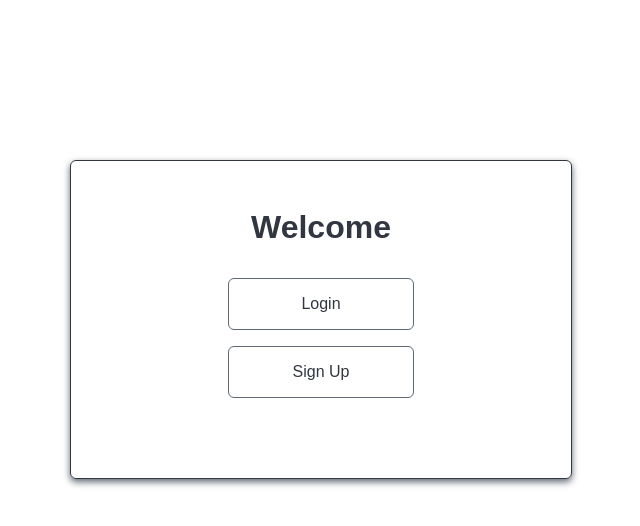
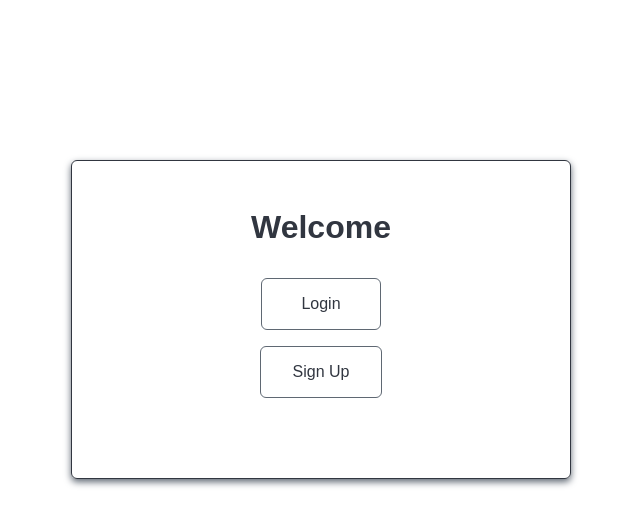
Before and after one commit to cameron-nye/trainer-portal, a React (Create React App) app in the folder client/: page / in a window 1280 px wide. Shown: the top 526 px of the page, without its empty margins (319-959 px from the left). Built offline with nearby package versions, Linux system fonts and the light colour scheme.

Commit message:
Added global style

```diff
--- a/client/src/index.scss
+++ b/client/src/index.scss
@@ -3,9 +3,10 @@
 * {
   font-family: 'Dosis', sans-serif;
   color: $text-color;
+  box-sizing: border-box;
 }
 
-body, ul, h1, h2, h3, h4, h5, h6 {
+body, ul, h1, h2, h3, h4, h5, h6, p {
   margin: 0;
   padding: 0;
 }
```
